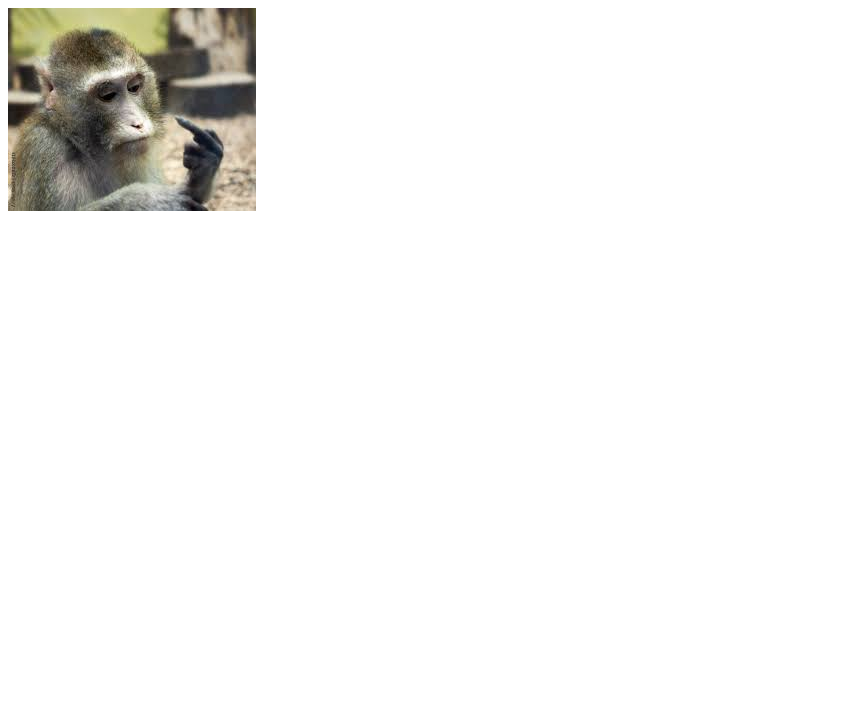
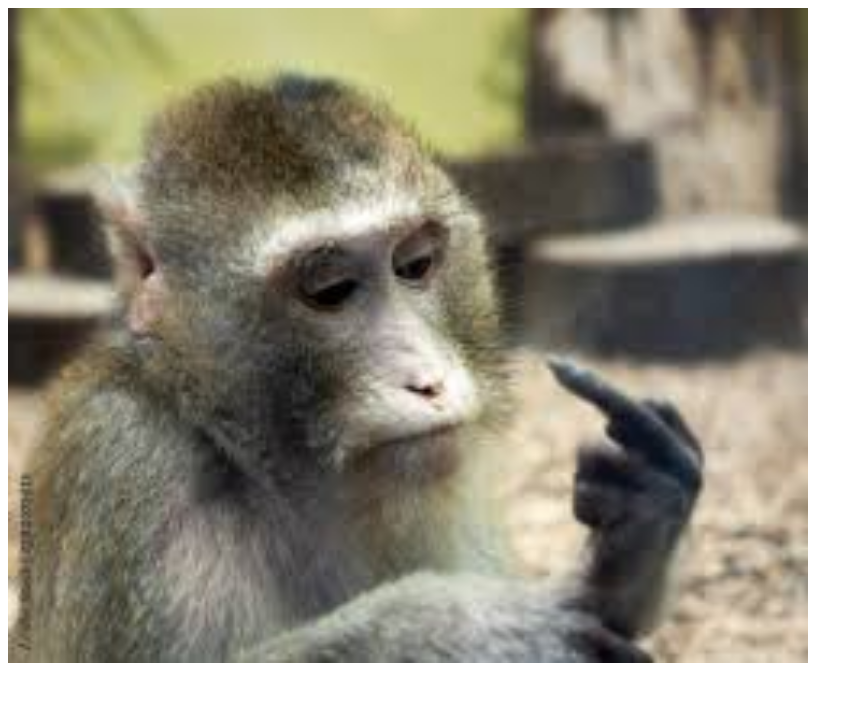
Before and after one commit to icbtsouthcampus-svg/hotel, a plain HTML site: page index.html in a window 1280 px wide. Shown: the whole page, without its empty margins (0-863 px from the left). Drawn offline with Linux system fonts and the light colour scheme.

Commit message:
add style
add styles

```diff
--- a/index.html
+++ b/index.html
@@ -4,6 +4,13 @@
     <meta charset="UTF-8">
     <meta name="viewport" content="width=device-width, initial-scale=1.0">
     <title>Park Plaza London Westminster Bridge | Official Site</title>
+    <style>
+        img{
+            height: inherit;
+            width: 100vh;
+            background-origin: padding-box;
+        }
+    </style>
     <!--<style>
         * { margin: 0;
             padding: 0;
@@ -298,7 +305,7 @@
         </div>
     </footer>-->
 
-    <img src="images (1).jfif" alt="see">
+    <img src="images (1).jfif" alt="see" >
 
 </body>
 </html>
```
